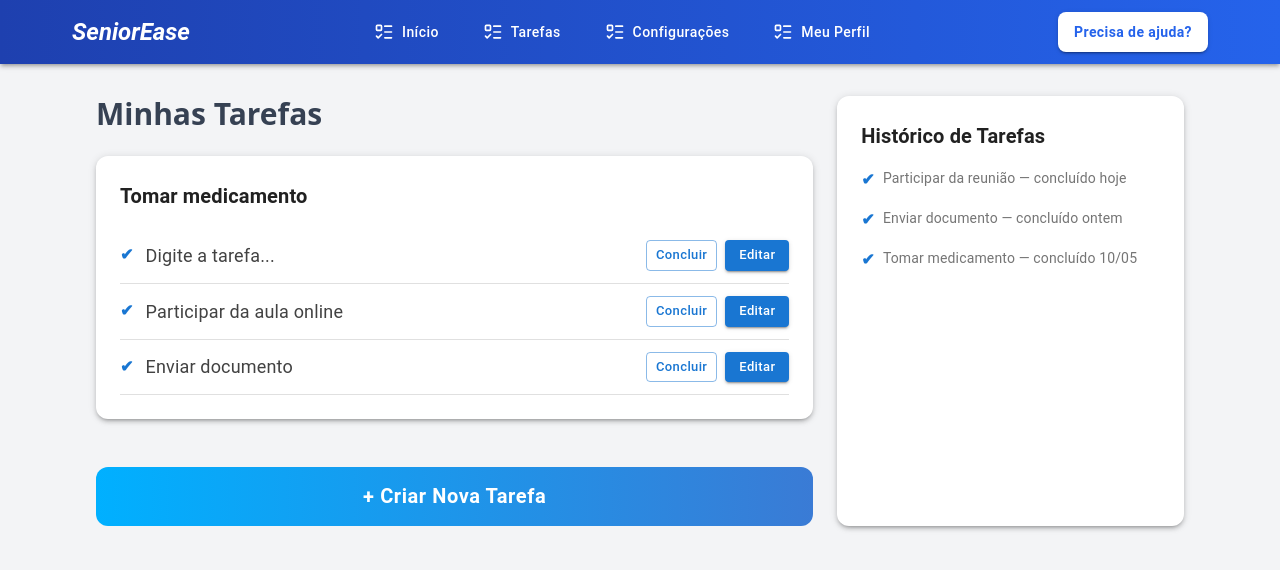
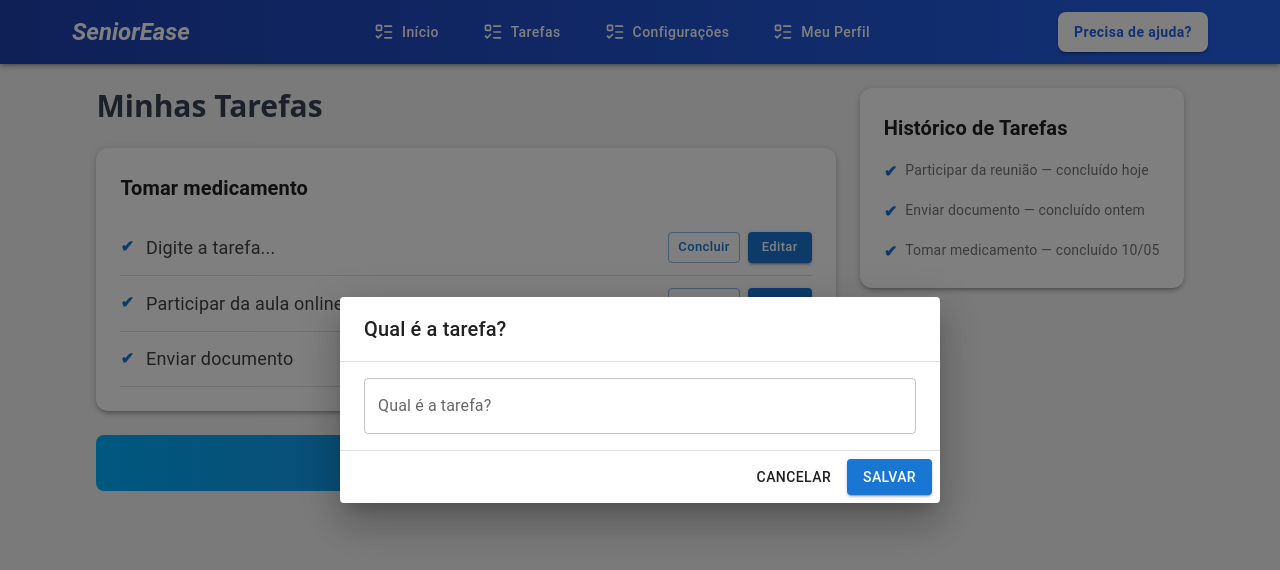
Before and after one commit to RychardAlcantara/SeniorEase, a Next.js app: page /dashboard in a window 1280 px wide. Both pictures are taken after a click on the button "+ Criar Nova Tarefa". Shown: the top 570 px of the page. Built offline with nearby package versions, Linux system fonts and the light colour scheme.

Commit message:
feat: implementing modal create task

```diff
--- a/src/app/dashboard/page.tsx
+++ b/src/app/dashboard/page.tsx
@@ -1,37 +1,48 @@
-"use client"
+"use client";
 
-import Navbar from "@/src/presentation/components/Navbar"
-import TaskList from "@/src/presentation/components/TaskList"
-import HistoryList from "@/src/presentation/components/HistoryList"
-import CreateTaskButton from "@/src/presentation/components/CreateTaskButton"
+import Navbar from "@/src/presentation/components/Navbar";
+import TaskList from "@/src/presentation/components/TaskList";
+import HistoryList from "@/src/presentation/components/HistoryList";
+import CreateTaskButton from "@/src/presentation/components/CreateTaskButton";
+import { useState } from "react";
+import CreateTaskModal from "../tasks/CreateTaskModal";
+import { Box, Grid } from "@mui/material";
 
 export default function Dashboard() {
+  const [open, setOpen] = useState(false);
 
   return (
+    <Box sx={{ minHeight: "100vh", backgroundColor: "grey.100" }}>
+      <Navbar />
 
-    <div className="min-h-screen bg-gray-100">
-
-      <Navbar/>
-
-      <main className="max-w-6xl mx-auto p-8 grid grid-cols-3 gap-6">
-
-        <div className="col-span-2">
-
+      <Grid
+        container
+        spacing={3}
+        sx={{
+          display: "flex",
+          justifyContent: "center",
+          alignItems: "flex-start",
+          padding: 3 /* ~ p-6 */,
+        }}
+      >
+        <Grid {...{ item: true, width: "60%" }}>
           <h1 className="text-3xl font-bold text-gray-700 mb-6">
             Minhas Tarefas
           </h1>
 
-          <TaskList/>
+          <TaskList />
 
-          <CreateTaskButton/>
+          <CreateTaskButton onClick={() => setOpen(!open)} />
+        </Grid>
 
-        </div>
+        <HistoryList />
 
-        <HistoryList/>
-
-      </main>
-
-    </div>
-
-  )
+        {open && (
+          <Grid {...{ item: true, width: "40%" }}>
+            <CreateTaskModal open={open} onClose={() => setOpen(!open)} />
+          </Grid>
+        )}
+      </Grid>
+    </Box>
+  );
 }
--- /dev/null
+++ b/src/app/tasks/CreateTaskModal.tsx
@@ -0,0 +1,39 @@
+import {
+  Dialog,
+  DialogTitle,
+  DialogContent,
+  DialogActions,
+  Button,
+  TextField,
+  Stack,
+} from "@mui/material";
+
+interface CreateTaskModalProps {
+  open: boolean;
+  onClose: () => void;
+}
+
+export default function CreateTaskModal({
+  open,
+  onClose,
+}: CreateTaskModalProps) {
+  return (
+    <Dialog open={open} onClose={onClose} fullWidth maxWidth="sm">
+      <DialogTitle>Qual é a tarefa?</DialogTitle>
+
+      <DialogContent dividers>
+        <Stack spacing={2}>
+          <TextField label="Qual é a tarefa?" fullWidth />
+        </Stack>
+      </DialogContent>
+      <DialogActions>
+        <Button onClick={onClose} color="inherit">
+          Cancelar
+        </Button>
+        <Button variant="contained" onClick={onClose}>
+          Salvar
+        </Button>
+      </DialogActions>
+    </Dialog>
+  );
+}
--- a/src/presentation/components/CreateTaskButton.tsx
+++ b/src/presentation/components/CreateTaskButton.tsx
@@ -1,22 +1,24 @@
 import { Button } from "@mui/material";
 
-export default function CreateTaskButton() {
+interface CreateTaskButtonProps {
+  onClick?: () => void;
+}
+
+export default function CreateTaskButton({ onClick }: CreateTaskButtonProps) {
   return (
     <Button
       fullWidth
+      onClick={onClick}
       sx={{
-        mt: 6,
-        py: 1.5, // ~ equivalente ao py-3 do Tailwind
+        mt: 3,
+        py: 1.5,
         textTransform: "none",
         fontWeight: 700,
-        fontSize: "1.25rem",
-        borderRadius: "12px", // mais próximo do rounded-lg
+        fontSize: "1.125rem",
+        borderRadius: 2,
         color: "#fff",
         backgroundImage: "linear-gradient(to right, #00b0ff, #3a7bd5)",
-        "&:hover": {
-          opacity: 0.9,
-          backgroundImage: "linear-gradient(to right, #00a3f0, #3670c7)",
-        },
+        "&:hover": { opacity: 0.9 },
       }}
     >
       + Criar Nova Tarefa
```
Also changed, not shown: src/app/tasks/EditTaskModal.tsx (added), src/app/tasks/create.tsx (deleted), src/app/tasks/edit.tsx (deleted).
